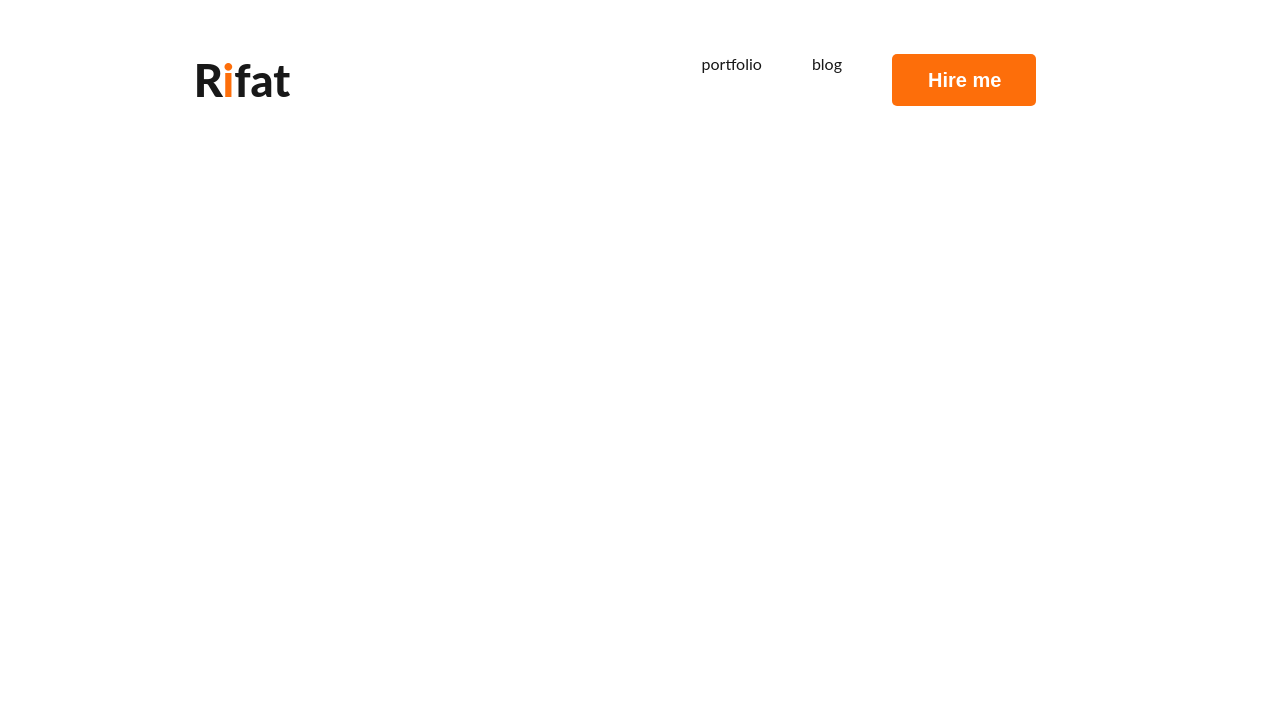
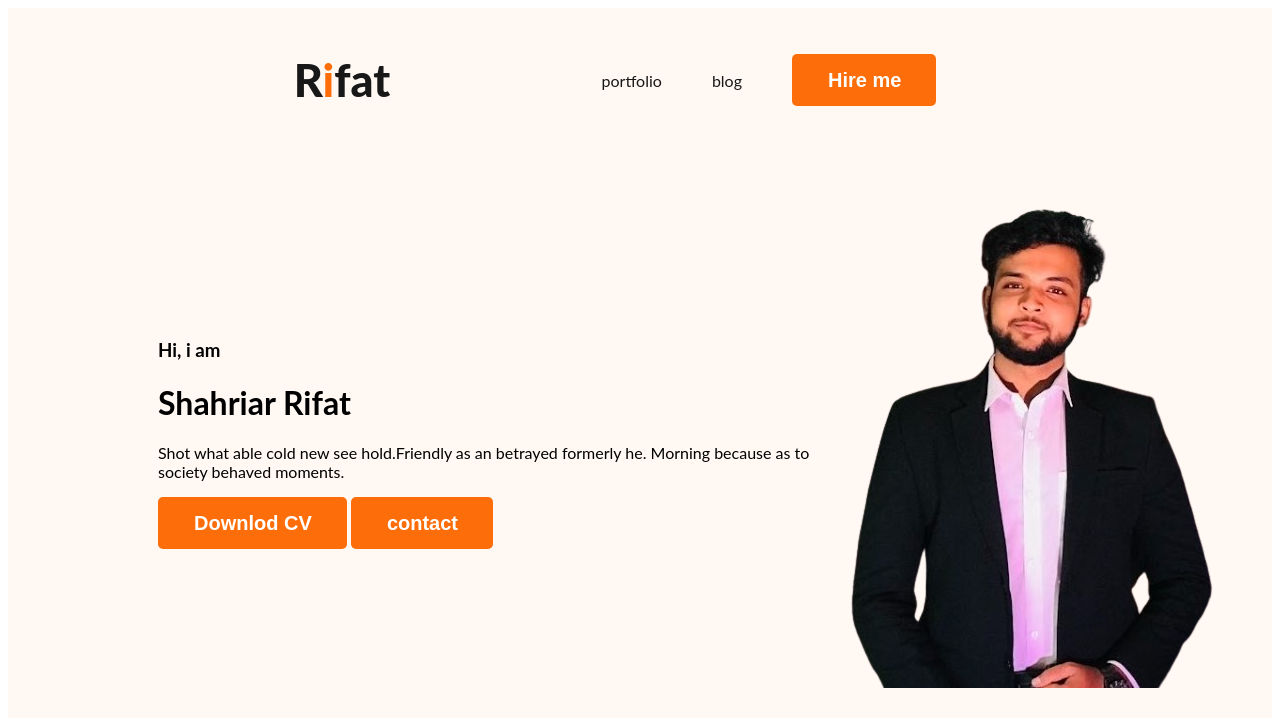
Before and after one commit to SAHRIAR05/web-developer-portfolio, a plain HTML site: page index.html in a window 1280 px wide. Drawn offline with Linux system fonts and the light colour scheme.

Commit message:
banner contant added

```diff
--- a/index.html
+++ b/index.html
@@ -12,7 +12,7 @@
     <link rel="stylesheet" href="style/portfolio.css">
 </head>
 <body>
-   <header>
+   <header class="header">
         <nav>
             <h3 class="nav-title">R<span class="text-primary">i</span>fat</h3>
             <ul>
@@ -21,6 +21,16 @@
                 <li><button class="btn-primary">Hire me</button></li>
             </ul>
         </nav>
+        <div class="banner">
+            <div class="banner-contant">
+                <h3 class="banner-greeting">Hi, i am</h3>
+                <h1 class="banner-title">Shahriar Rifat</h1>
+                <p>Shot what able cold new see hold.Friendly as an betrayed formerly he. Morning because as to society behaved moments.</p>
+                <button class="btn-primary">Downlod CV</button>
+                <button class="btn-primary">contact</button>
+            </div>
+            <img class="profile-pic" src="images/my-removebg.png" alt="it,s developer photo">
+        </div>
    </header>
    <main>
 
--- a/style/portfolio.css
+++ b/style/portfolio.css
@@ -15,6 +15,7 @@ nav {
     display: flex;
     justify-content: space-around;
     align-items: center;
+    margin: 0 200px;
 }
 .nav-title{
     color: #181818;
@@ -27,12 +28,11 @@ font-weight: 800;
 }
 nav>ul{
     display: flex;
-
+    align-items: center;
 }
 nav li{
     list-style: none;
     margin-right: 50px;
-
 
 }
 nav a{
@@ -48,3 +48,19 @@ nav a{
     font-weight: 700;
     padding: 15px 35px 14px 36px;
 }
+/* header related style */
+
+.header{
+    background-color: #FFF8F3;;
+}
+.banner{
+    padding: 30px 30px 30px 150px;
+    display: flex;
+    align-items: center;
+
+
+}
+.banner .profile-pic{
+    width: 500px;
+
+}
```
Also changed, not shown: images/my-removebg.png (added).
